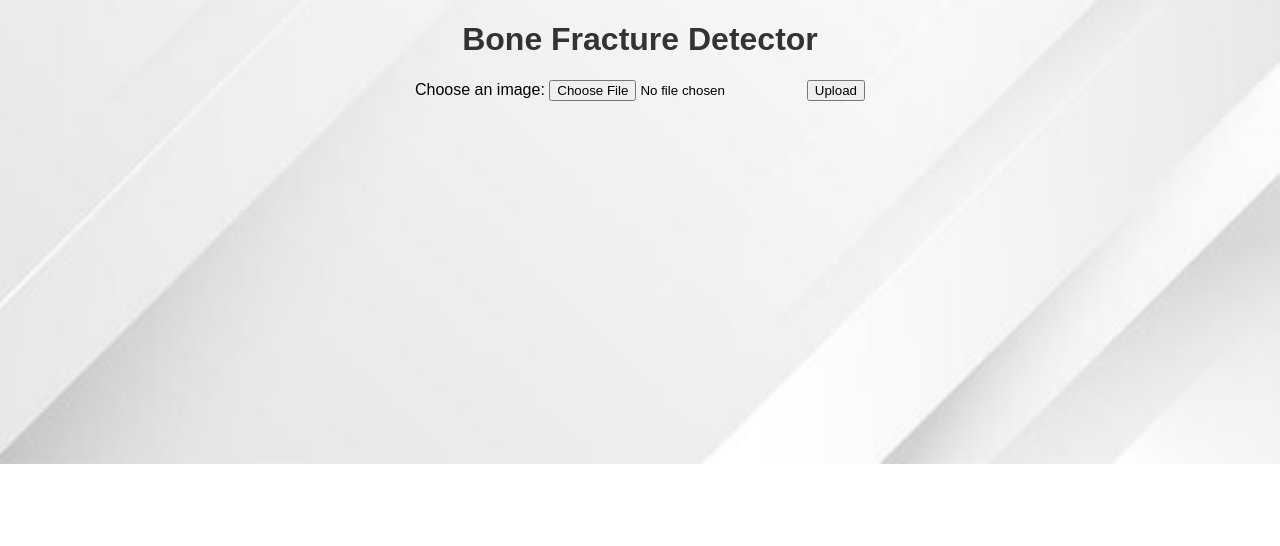
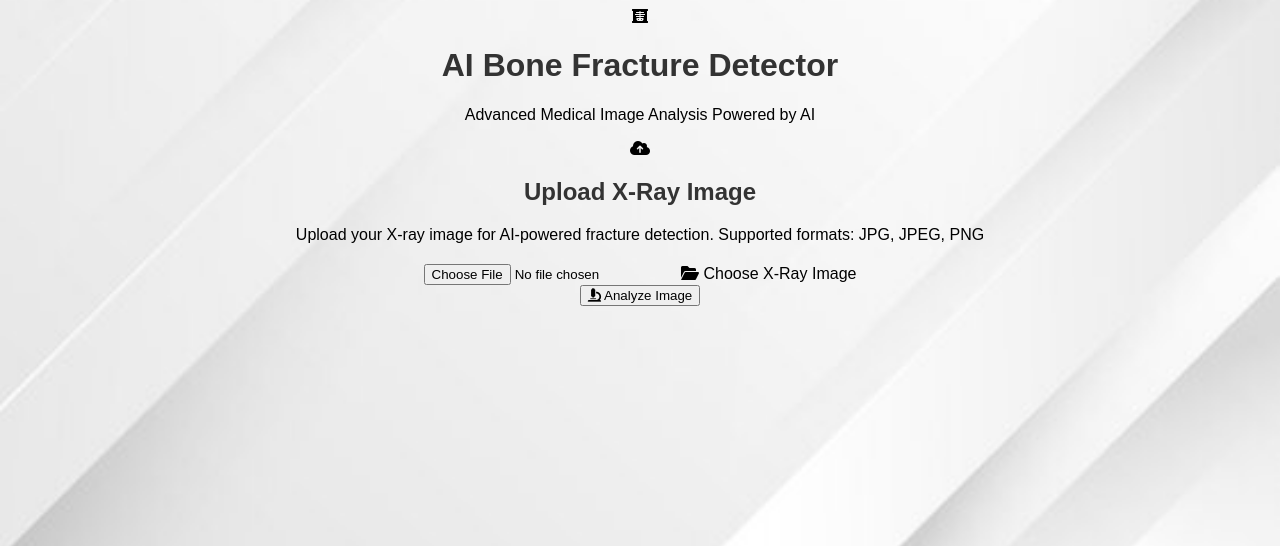
Before and after one commit to Sasika2003/Bone-fracture-detector, a Flask app: page / in a window 1280 px wide. Shown: the top 546 px of the page. Run offline with Flask 3, Linux system fonts and the light colour scheme.

Commit message:
Update index.html

```diff
--- a/templates/index.html
+++ b/templates/index.html
@@ -4,17 +4,88 @@
     <meta charset="UTF-8">
     <meta name="viewport" content="width=device-width, initial-scale=1.0">
     <link rel="stylesheet" href="{{ url_for('static', filename='css/style.css') }}">
-    <title>Bone Fracture Detector</title>
+    <link href="https://cdnjs.cloudflare.com/ajax/libs/font-awesome/6.0.0/css/all.min.css" rel="stylesheet">
+    <title>AI Bone Fracture Detector</title>
 </head>
 <body>
-    <h1>Bone Fracture Detector</h1>
-    <form action="/upload" method="post" enctype="multipart/form-data">
-        <label for="file">Choose an image:</label>
-        <input type="file" name="file" id="file" accept=".jpg, .jpeg, .png">
-        <input type="submit" value="Upload">
-    </form>
-    {% if message %}
-        <p>{{ message }}</p>
-    {% endif %}
+    <div class="container">
+        <header class="header">
+            <div class="logo">
+                <i class="fas fa-x-ray"></i>
+                <h1>AI Bone Fracture Detector</h1>
+            </div>
+            <p class="subtitle">Advanced Medical Image Analysis Powered by AI</p>
+        </header>
+
+        <main class="main-content">
+            <div class="upload-section">
+                <div class="upload-card">
+                    <div class="upload-icon">
+                        <i class="fas fa-cloud-upload-alt"></i>
+                    </div>
+
+                    <h2>Upload X-Ray Image</h2>
+                    <p class="description">
+                        Upload your X-ray image for AI-powered fracture detection.
+                        Supported formats: JPG, JPEG, PNG
+                    </p>
+
+                    <form action="/upload" method="post" enctype="multipart/form-data" class="upload-form">
+                        <div class="file-input-wrapper">
+                            <input type="file" name="file" id="file" accept=".jpg,.jpeg,.png" class="file-input">
+                            <label for="file" class="file-label">
+                                <i class="fas fa-folder-open"></i>
+                                <span class="file-text">Choose X-Ray Image</span>
+                            </label>
+                        </div>
+
+                        <button type="submit" class="upload-btn">
+                            <i class="fas fa-microscope"></i>
+                            Analyze Image
+                        </button>
+                    </form>
+
+                    {% if message %}
+                    <div class="message-alert">
+                        <i class="fas fa-exclamation-triangle"></i>
+                        <p>{{ message }}</p>
+                    </div>
+                    {% endif %}
+                </div>
+            </div>
+
+
+    </div>
+
+    <script>
+        // File input enhancement
+        const fileInput = document.getElementById('file');
+        const fileText = document.querySelector('.file-text');
+
+        fileInput.addEventListener('change', function(e) {
+            if (e.target.files.length > 0) {
+                fileText.textContent = e.target.files[0].name;
+                fileText.parentElement.classList.add('file-selected');
+            } else {
+                fileText.textContent = 'Choose X-Ray Image';
+                fileText.parentElement.classList.remove('file-selected');
+            }
+        });
+
+        // Form submission loading state
+        const form = document.querySelector('.upload-form');
+        const submitBtn = document.querySelector('.upload-btn');
+
+        form.addEventListener('submit', function(e) {
+            if (fileInput.files.length === 0) {
+                e.preventDefault();
+                alert('Please select an X-ray image first.');
+                return;
+            }
+
+            submitBtn.innerHTML = '<i class="fas fa-spinner fa-spin"></i> Analyzing...';
+            submitBtn.disabled = true;
+        });
+    </script>
 </body>
 </html>
```
